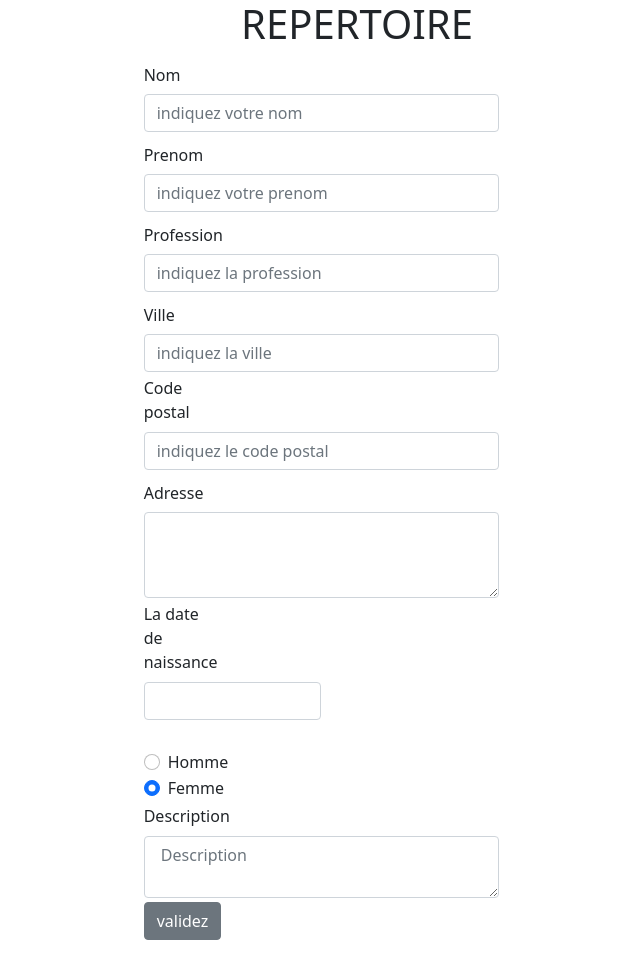
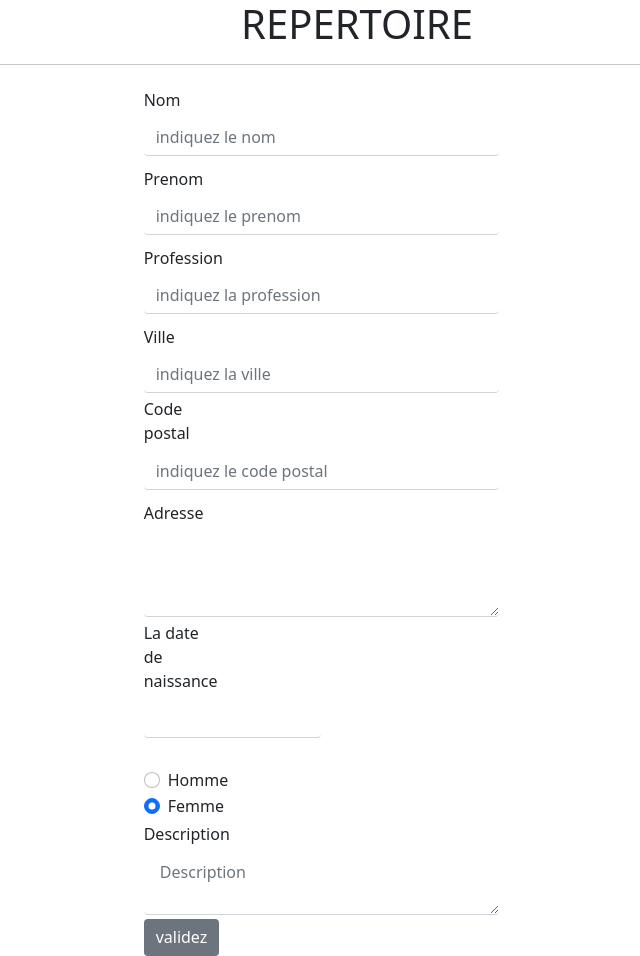
Before and after one commit to jean-francoisfromparis/projet_annuaire, a PHP site: page /annuaire.php in a window 1280 px wide. Shown: the whole page, without its empty margins (283-923 px from the left). Run offline with PHP 8.4, Linux system fonts and the light colour scheme; some libraries are stand-ins or nearby versions.

```diff
--- a/annuaire.php
+++ b/annuaire.php
@@ -9,6 +9,7 @@
 <link rel="stylesheet" href="https://cdnjs.cloudflare.com/ajax/libs/font-awesome/5.15.2/css/all.min.css">
 <script src="https://ajax.googleapis.com/ajax/libs/jquery/3.6.0/jquery.min.js"></script>
 <link rel="stylesheet" href="https://ajax.googleapis.com/ajax/libs/jqueryui/1.12.1/themes/smoothness/jquery-ui.css">
+<link rel="stylesheet" href="style.css">
 <script src="https://ajax.googleapis.com/ajax/libs/jqueryui/1.12.1/jquery-ui.min.js"></script>
 <script src="./datepicker-fr.js"></script>
 <!-- option locale du datepicker -->
@@ -21,7 +22,7 @@
     });
   } );
 </script>
-<link rel="stylesheet" href="assets/css/style.css">
+
 <title>Repertoire</title>
 </head>
 <body>
@@ -30,52 +31,53 @@
 
 
 <div class="container text-center"><h1>REPERTOIRE</h1></div>
+<hr class="mb-3">
 
 <div class="col-4 mx-auto">
     <form action="" method="post" enctype="multipart/form-data">
         <div class="mb-1">
             <label for="nom" class="col-sm-2 col-form-label">Nom</label>
                 <div class="col-sm-10">
-                    <input type="text" class="form-control" id="nom"  name="nom" placeholder="indiquez votre nom">
+                    <input type="text" class="form-control border1" id="nom"  name="nom" placeholder="indiquez le nom">
                 </div>
         </div>
 
         <div class="mb-1">
             <label for="prenom" class="col-sm-2 col-form-label">Prenom</label>
                 <div class="col-sm-10">
-                    <input type="text" class="form-control" id="prenom" name="prenom" placeholder="indiquez votre prenom">
+                    <input type="text" class="form-control border1" id="prenom" name="prenom" placeholder="indiquez le prenom">
                 </div>
         </div>
         <div class="mb-1">
             <label for="profession" class="col-sm-2 col-form-label">Profession</label>
                 <div class="col-sm-10">
-                    <input type="text" class="form-control" id="profession" name="profession" placeholder="indiquez la profession">
+                    <input type="text" class="form-control border1" id="profession" name="profession" placeholder="indiquez la profession">
                 </div>
         </div>
      <!-- Auto-complétion des villes -->
         <div class="mb-1">
             <label for="ville" class="col-sm-2 col-form-label">Ville</label>
                 <div class="col-sm-10">
-                    <input type="text" class="form-control" id="ville"  name="ville" placeholder="indiquez la ville">
+                    <input type="text" class="form-control border1" id="ville"  name="ville" placeholder="indiquez la ville">
                 </div>
         </div>
         <!-- Auto-complétion des codes postaux -->
         <div class="mb-1">
             <label for="cp" class="col-sm-2 col-4 form-label">Code postal</label>
                 <div class="col-sm-10">
-                    <input type="text" class="form-control" id="cp" value="" name="cp" placeholder="indiquez le code postal">
+                    <input type="text" class="form-control border1" id="cp" value="" name="cp" placeholder="indiquez le code postal">
                 </div>
         </div>
         <div class="mb-1">
             <label for="adresse" class="col-sm-10 col-form-label">Adresse</label>
                 <div class="col-sm-10">
-                    <textarea type="text" class="form-control" id="adresse" value="" name="adresse"  rows="3"></textarea>
+                    <textarea type="text" class="form-control border1" id="adresse" value="" name="adresse"  rows="3"></textarea>
                 </div>
         </div>
         <div class="mb-1">
             <label for="datepicker" class="col-sm-2 col-4 form-label">La date de naissance</label>
                 <div class="col-sm-10">
-                    <input type="text" class="form-control w-50" id="datepicker" name="datepicker">
+                    <input type="text" class="form-control w-50 border1" id="datepicker" name="datepicker">
                     <select id="locale" style="visibility:hidden">
                         <option value="ar">Arabic (&#x202B;(&#x627;&#x644;&#x639;&#x631;&#x628;&#x64A;&#x629;</option>
                         <option value="zh-TW">Chinese Traditional (&#x7E41;&#x9AD4;&#x4E2D;&#x6587;)</option>
@@ -98,18 +100,15 @@
             </label>
         </div>
 
-
-
-
         <div class="mb-1">
             <label for="description" class="col-sm-2 col-4 form-label">Description</label>
                 <div class="col-sm-10">
-                    <textarea type="text" class="form-control" id="description" value="" name="description" placeholder=" Description" rows="2"></textarea>
+                    <textarea type="text" class="form-control border1" id="description" value="" name="description" placeholder=" Description" rows="2"></textarea>
                 </div>
         </div>
 
         <div class="col-12">
-             <button class="btn btn-secondary" type="submit">validez</button>
+             <button class="btn btn-secondary border1" type="submit">validez</button>
         </div>
 
     </form>
--- /dev/null
+++ b/style.css
@@ -0,0 +1,5 @@
+.border1{
+border-top: none;
+border-left: none;
+border-right: none;
+}
```
Also changed, not shown: affichage_annuaire.php (+64 -4 lines).
